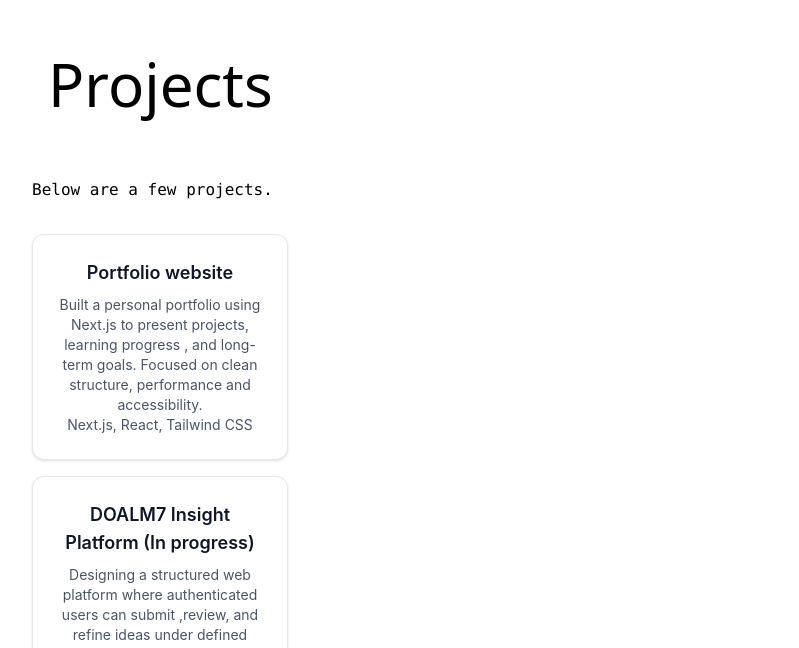
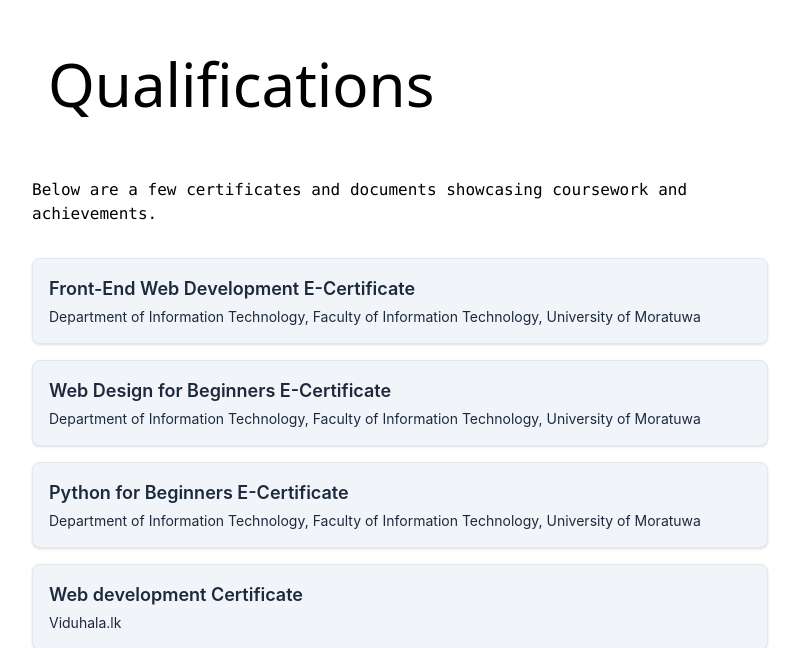
Before and after one commit to okithaA/portfolio, a Next.js app: page / in a window 1280 px wide. Shown: the part 3132-3780 px from the top of the page, without its empty margins (230-1029 px from the left). Built offline with nearby package versions, Linux system fonts and the light colour scheme.

Commit message:
Troubleshooting

```diff
--- a/app/page.js
+++ b/app/page.js
@@ -16,9 +16,9 @@ export default function Home() {
         <section className="mt-8">
            <ComIntro />
         </section>
-        <section id='projects' className="mt-8">
+        {/*<section id='projects' className="mt-8">
           <Project />
-        </section>
+        </section>*/}
         <section id='qualifications' className="mt-8">
           <Qualifications />
         </section>
```
